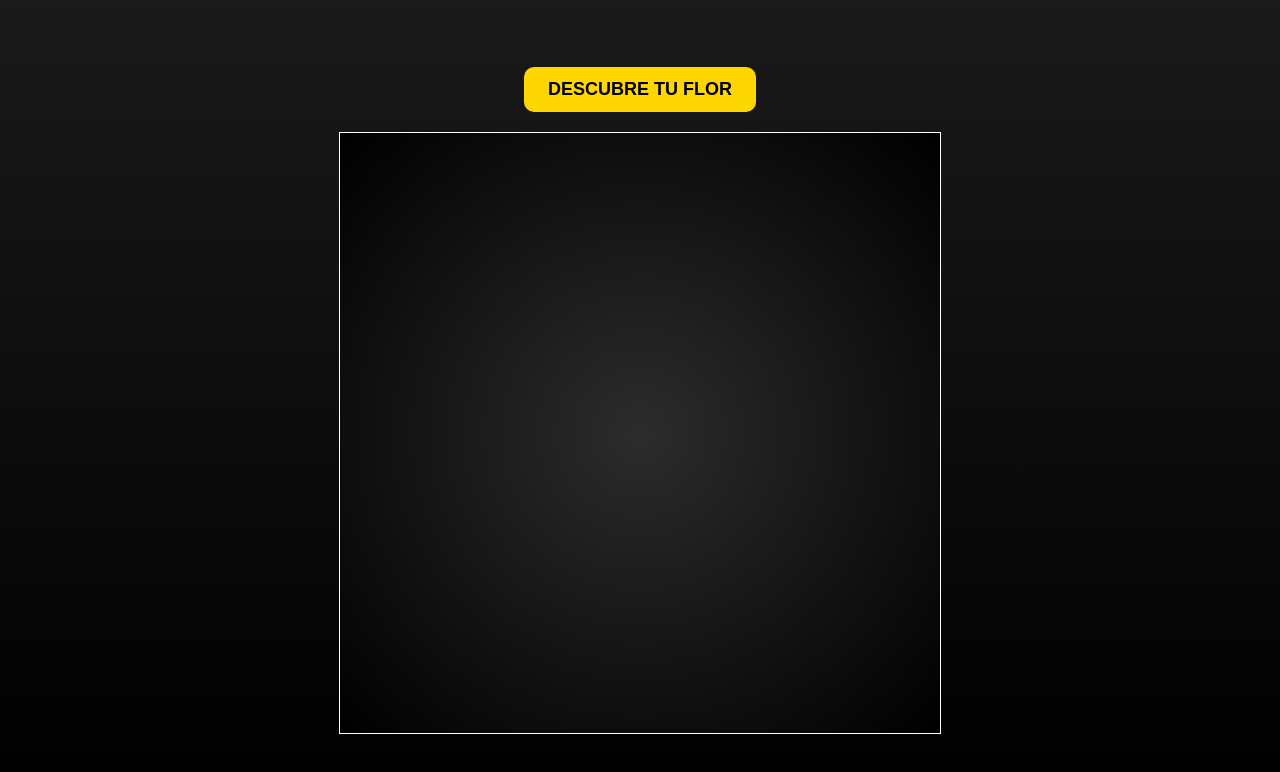
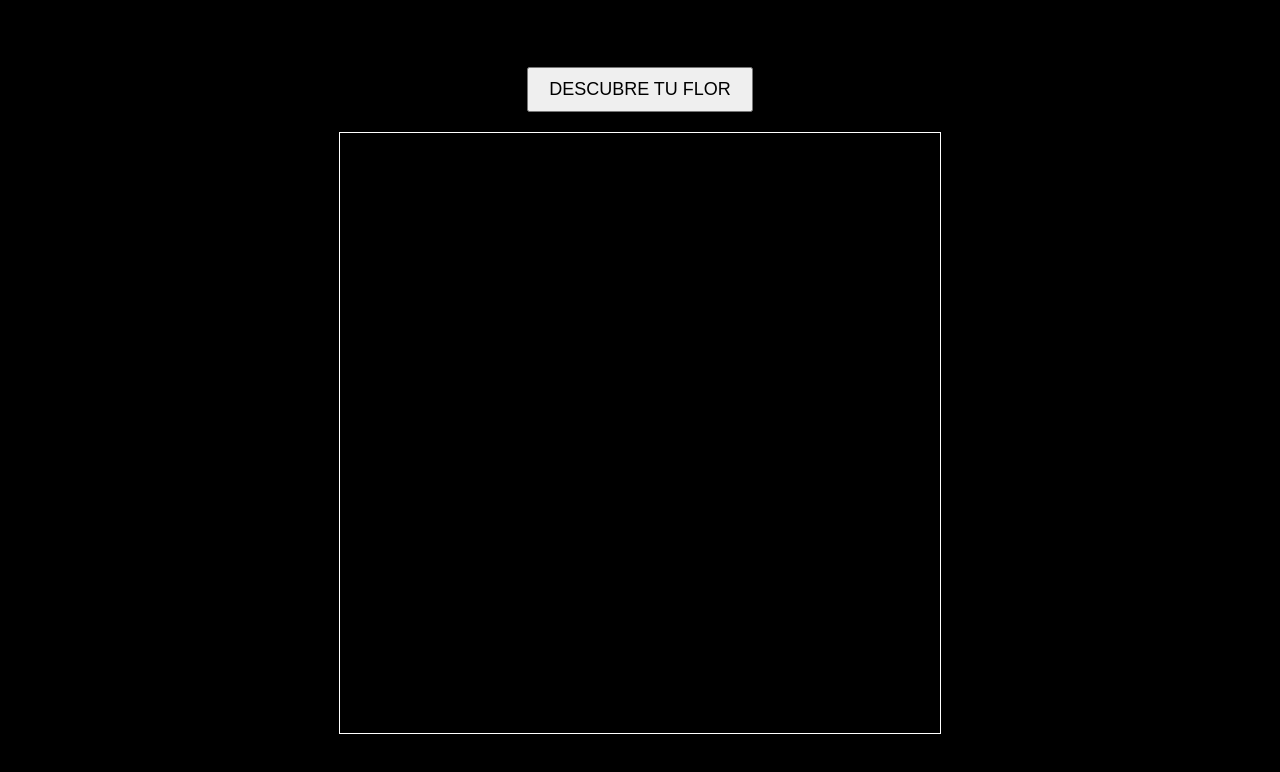
Before and after one commit to lautaroecastauade-create/lautaro, a plain HTML site: page index.html in a window 1280 px wide. Drawn offline with Linux system fonts and the light colour scheme.

Commit message:
Update style.css

```diff
--- a/style.css
+++ b/style.css
@@ -5,32 +5,16 @@ body {
   justify-content: center;
   height: 100vh;
   margin: 0;
-    background: linear-gradient(to bottom, #1a1a1a, #000000);
-    font-family: 'Segoe UI', sans-serif;
+  background-color: black;
 }
 
 canvas {
   border: 1px solid white;
-    width: 90vw;   /* ancho flexible */
-    height: 90vw;  /* cuadrado */
-    max-width: 600px;
-    max-height: 600px;
-    background: radial-gradient(circle at center, #2c2c2c, #000);
 }
 
 button {
   margin-bottom: 20px;
-    padding: 12px 24px;
+  padding: 10px 20px;
   font-size: 18px;
-    font-weight: bold;
-    background: #ffd700;
-    border: none;
-    border-radius: 10px;
   cursor: pointer;
-    transition: transform 0.2s ease;
 }
-
-  button:hover {
-    transform: scale(1.1);
-    background: #ffea00;
-  }
```
Lines whose indentation alone changed are shown as unchanged.
